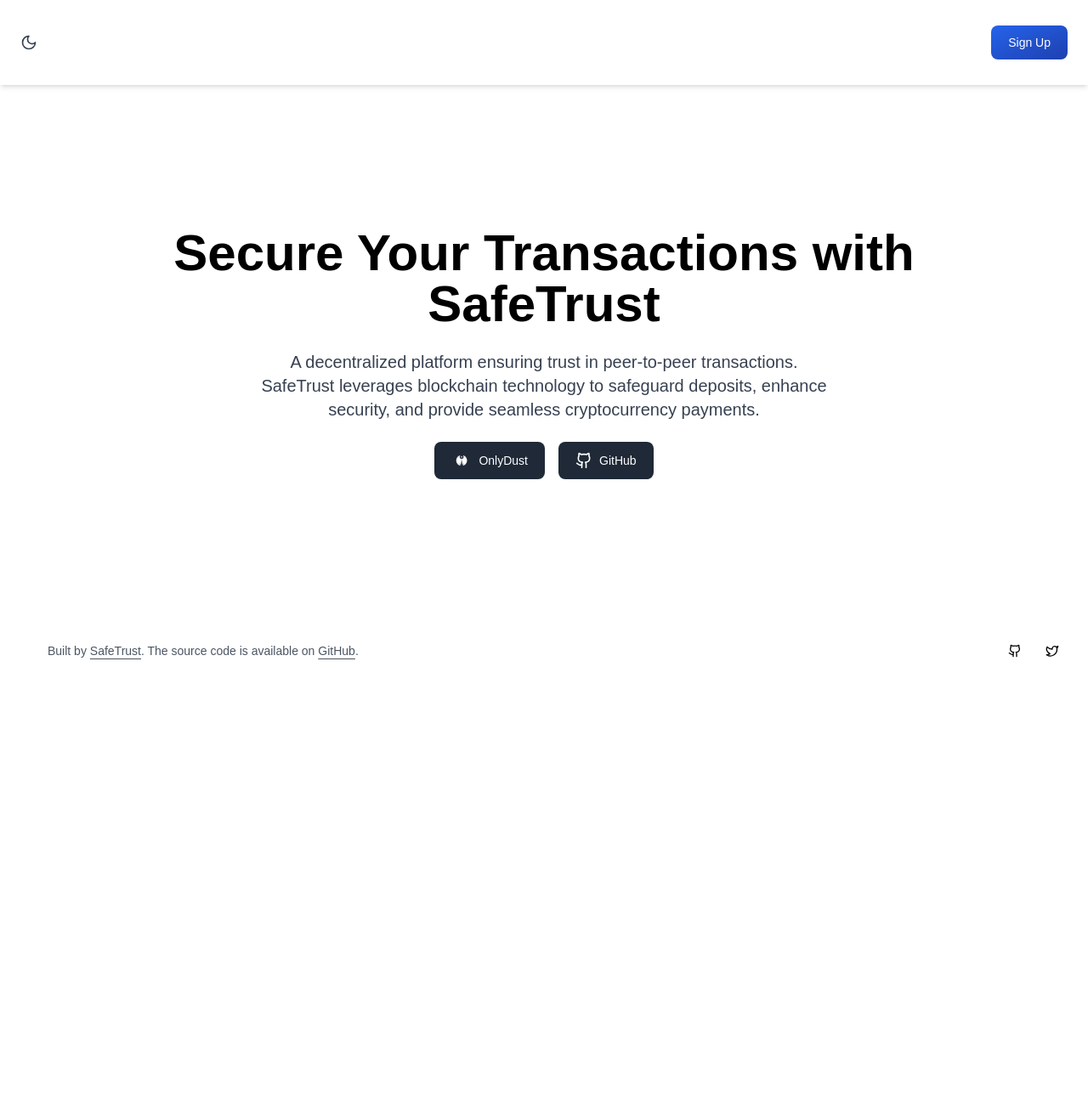
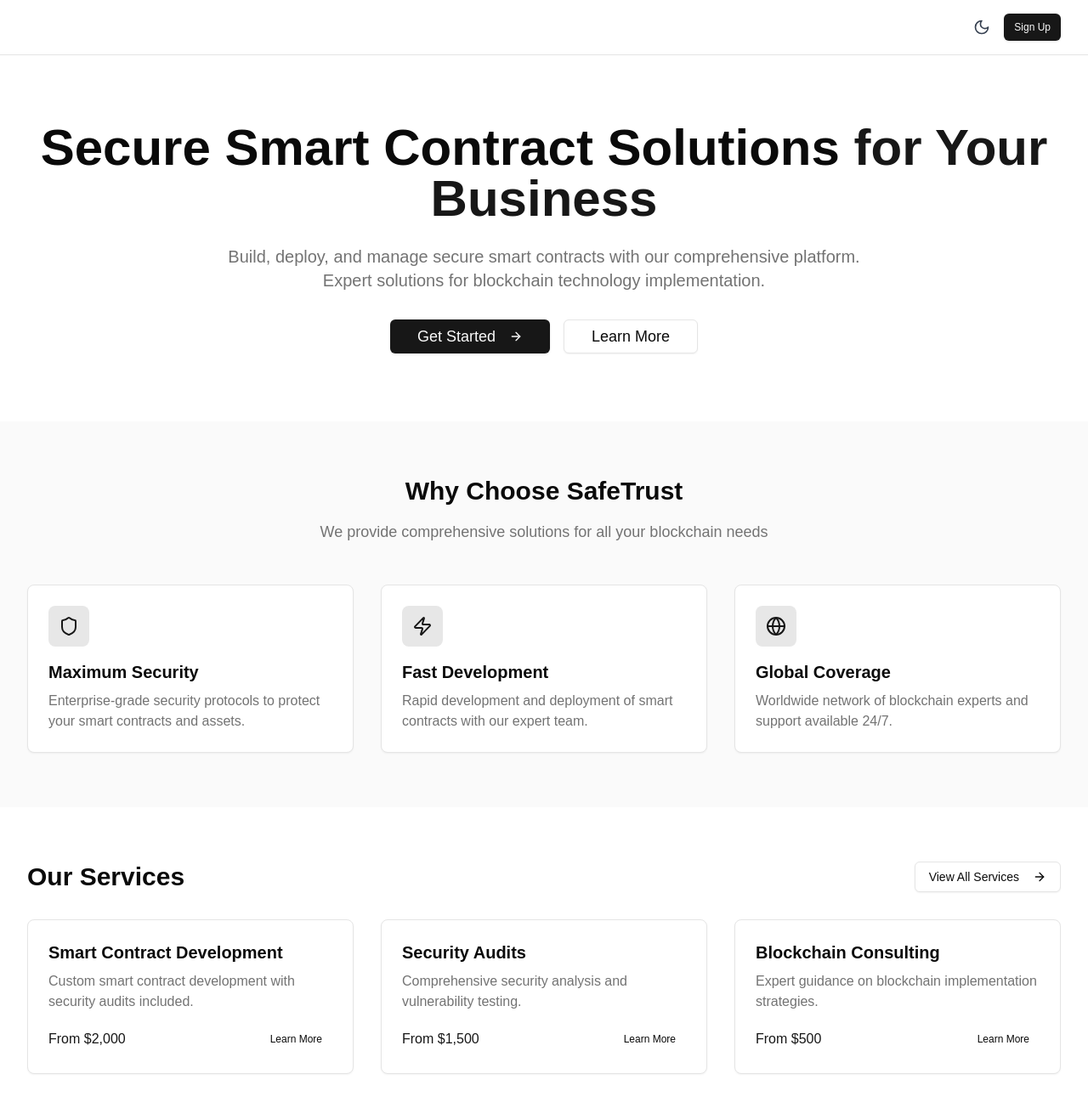
Before and after one commit to safetrustcr/dApp-SafeTrust, a Next.js app: page / in a window 1280 px wide. Shown: the top 1297 px of the page at 85% size. Before the commit the page ends 800 px from the top, so only its background shows below. Built offline with nearby package versions, Linux system fonts and the light colour scheme.

Commit message:
New free Design v1

```diff
--- a/src/app/page.tsx
+++ b/src/app/page.tsx
@@ -1,63 +1,46 @@
 "use client";
 
+import { HeroSection } from "@/components/home/HeroSection";
+import { FeaturesSection } from "@/components/home/FeaturesSection";
+import { ServicesSection } from "@/components/home/ServicesSection";
+import { CTASection } from "@/components/home/CTASection";
 import { DashboardFooter } from "@/layouts/Footer";
 import ThemeToggle from "@/layouts/ThemeToggle";
+import { Button } from "@/components/ui/button";
 import { useRouter } from "next/navigation";
-import Image from "next/image";
-import { Github } from "lucide-react";
 
 export default function DashboardPage() {
   const router = useRouter();
 
   return (
-    <div className="h-screen flex flex-col">
-      <header className="flex justify-between items-center p-6 bg-white dark:bg-background text-black dark:text-gray-100 shadow-md">
-        <ThemeToggle />
-        <button
-          type="button"
-          className="text-white bg-gradient-to-br from-blue-600 to-blue-800 hover:bg-gradient-to-bl focus:ring-4 focus:outline-none focus:ring-green-200 dark:focus:ring-blue-800 font-medium rounded-lg text-sm px-5 py-2.5 text-center"
-          onClick={() => router.push("/auth/login")}
-        >
-          Sign Up
-        </button>
+    <div className="flex flex-col min-h-screen bg-background">
+      {/* Header */}
+      <header className="fixed top-0 left-0 right-0 z-50 border-b bg-background/95 backdrop-blur supports-[backdrop-filter]:bg-background/60">
+        <div className="max-w-7xl mx-auto px-4 sm:px-6 lg:px-8">
+          <div className="flex justify-between items-center h-16">
+            <div className="flex items-center">
+              {/* Logo o nombre de la app puede ir aquí */}
+            </div>
+            <div className="flex items-center gap-4">
+              <ThemeToggle />
+              <Button
+                onClick={() => router.push("/auth/login")}
+                variant="default"
+                size="sm"
+              >
+                Sign Up
+              </Button>
+            </div>
+          </div>
+        </div>
       </header>
 
-      <main className="flex-1 flex flex-col justify-center items-center text-center px-6 md:px-20 lg:px-32">
-        <h1 className="text-4xl md:text-6xl font-bold text-black dark:text-gray-100">
-          Secure Your Transactions with <br /> SafeTrust
-        </h1>
-        <p className="mt-6 text-lg md:text-xl text-gray-700 dark:text-gray-300 max-w-2xl">
-          A decentralized platform ensuring trust in peer-to-peer transactions.
-          SafeTrust leverages blockchain technology to safeguard deposits, enhance security,
-          and provide seamless cryptocurrency payments.
-        </p>
-
-        <div className="mt-6 flex gap-4">
-  <a
-    href="https://app.onlydust.com/projects/safetrust/overview"
-    target="_blank"
-    rel="noopener noreferrer"
-    className="flex items-center gap-2 text-white bg-gray-800 hover:bg-gray-900 focus:ring-4 focus:outline-none focus:ring-gray-700 font-medium rounded-lg text-sm px-5 py-2.5 text-center"
-  >
-    <Image
-      src="/img/onlydust.png"
-      alt="OnlyDust"
-      width={28}
-      height={28}
-      className="w-6 h-6"
-    />
-    OnlyDust
-  </a>
-  <a
-    href="https://github.com/safetrustcr"
-    target="_blank"
-    rel="noopener noreferrer"
-    className="flex items-center gap-2 text-white bg-gray-800 hover:bg-gray-900 focus:ring-4 focus:outline-none focus:ring-gray-700 font-medium rounded-lg text-sm px-5 py-2.5 text-center"
-  >
-    <Github size={20} />
-    GitHub
-  </a>
-</div>
+      {/* Añadir padding-top para compensar el header fijo */}
+      <main className="flex-1 pt-16">
+        <HeroSection />
+        <FeaturesSection />
+        <ServicesSection />
+        <CTASection />
       </main>
 
       <DashboardFooter />
--- /dev/null
+++ b/src/components/home/CTASection.tsx
@@ -0,0 +1,21 @@
+import { Button } from "@/components/ui/button";
+
+export const CTASection = () => (
+  <section className="py-20 px-4 sm:px-6 lg:px-8 bg-primary text-primary-foreground">
+    <div className="max-w-7xl mx-auto text-center">
+      <h2 className="text-3xl sm:text-4xl font-bold mb-4">
+        Ready to Get Started?
+      </h2>
+      <p className="text-lg opacity-90 mb-8 max-w-2xl mx-auto">
+        Join thousands of businesses already using our platform for their blockchain needs
+      </p>
+      <Button
+        size="lg"
+        variant="secondary"
+        className="text-lg px-8"
+      >
+        Contact Us Now
+      </Button>
+    </div>
+  </section>
+);
--- /dev/null
+++ b/src/components/home/FeatureCard.tsx
@@ -0,0 +1,17 @@
+import { LucideIcon } from 'lucide-react';
+
+interface FeatureCardProps {
+  icon: LucideIcon;
+  title: string;
+  description: string;
+}
+
+export const FeatureCard = ({ icon: Icon, title, description }: FeatureCardProps) => (
+  <div className="p-6 rounded-lg bg-card border shadow-sm hover:shadow-md transition-shadow">
+    <div className="w-12 h-12 rounded-lg bg-primary/10 flex items-center justify-center mb-4">
+      <Icon className="h-6 w-6 text-primary" />
+    </div>
+    <h3 className="text-xl font-semibold mb-2 text-foreground">{title}</h3>
+    <p className="text-muted-foreground">{description}</p>
+  </div>
+);
--- /dev/null
+++ b/src/components/home/FeaturesSection.tsx
@@ -0,0 +1,41 @@
+import { Shield, Zap, Globe } from 'lucide-react';
+import { FeatureCard } from './FeatureCard';
+
+const features = [
+  {
+    icon: Shield,
+    title: "Maximum Security",
+    description: "Enterprise-grade security protocols to protect your smart contracts and assets.",
+  },
+  {
+    icon: Zap,
+    title: "Fast Development",
+    description: "Rapid development and deployment of smart contracts with our expert team.",
+  },
+  {
+    icon: Globe,
+    title: "Global Coverage",
+    description: "Worldwide network of blockchain experts and support available 24/7.",
+  },
+];
+
+export const FeaturesSection = () => (
+  <section className="py-16 px-4 sm:px-6 lg:px-8 bg-muted/50">
+    <div className="max-w-7xl mx-auto">
+      <div className="text-center mb-12">
+        <h2 className="text-3xl font-bold text-foreground mb-4">
+          Why Choose SafeTrust
+        </h2>
+        <p className="text-lg text-muted-foreground max-w-2xl mx-auto">
+          We provide comprehensive solutions for all your blockchain needs
+        </p>
+      </div>
+
+      <div className="grid grid-cols-1 md:grid-cols-2 lg:grid-cols-3 gap-8">
+        {features.map((feature, index) => (
+          <FeatureCard key={index} {...feature} />
+        ))}
+      </div>
+    </div>
+  </section>
+);
--- /dev/null
+++ b/src/components/home/HeroSection.tsx
@@ -0,0 +1,28 @@
+import { Button } from "@/components/ui/button";
+import { ArrowRight } from "lucide-react";
+
+export const HeroSection = () => (
+  <section className="relative py-20 px-4 sm:px-6 lg:px-8 bg-background">
+    <div className="max-w-7xl mx-auto">
+      <div className="text-center">
+        <h1 className="text-4xl sm:text-5xl md:text-6xl font-bold text-foreground mb-6">
+          Secure Smart Contract Solutions
+          <span className="text-primary"> for Your Business</span>
+        </h1>
+        <p className="text-lg sm:text-xl text-muted-foreground mb-8 max-w-3xl mx-auto">
+          Build, deploy, and manage secure smart contracts with our comprehensive platform.
+          Expert solutions for blockchain technology implementation.
+        </p>
+        <div className="flex flex-col sm:flex-row gap-4 justify-center">
+          <Button size="lg" className="text-lg px-8">
+            Get Started
+            <ArrowRight className="ml-2 h-5 w-5" />
+          </Button>
+          <Button variant="outline" size="lg" className="text-lg px-8">
+            Learn More
+          </Button>
+        </div>
+      </div>
+    </div>
+  </section>
+);
--- /dev/null
+++ b/src/components/home/ServiceCard.tsx
@@ -0,0 +1,22 @@
+import { Button } from "@/components/ui/button";
+
+interface ServiceCardProps {
+  title: string;
+  description: string;
+  price: string;
+}
+
+export const ServiceCard = ({ title, description, price }: ServiceCardProps) => (
+  <div className="bg-card p-6 rounded-lg border shadow-sm hover:shadow-md transition-shadow">
+    <h3 className="text-xl font-semibold mb-2 text-foreground">{title}</h3>
+    <p className="text-muted-foreground mb-4">{description}</p>
+    <div className="flex justify-between items-center">
+      <span className="text-primary font-medium">
+        From ${price}
+      </span>
+      <Button variant="ghost" size="sm">
+        Learn More
+      </Button>
+    </div>
+  </div>
+);
--- /dev/null
+++ b/src/components/home/ServicesSection.tsx
@@ -0,0 +1,46 @@
+import { Button } from "@/components/ui/button";
+import { ArrowRight } from "lucide-react";
+import Link from "next/link";
+import { ServiceCard } from "./ServiceCard";
+
+const services = [
+  {
+    title: "Smart Contract Development",
+    description: "Custom smart contract development with security audits included.",
+    price: "2,000",
+  },
+  {
+    title: "Security Audits",
+    description: "Comprehensive security analysis and vulnerability testing.",
+    price: "1,500",
+  },
+  {
+    title: "Blockchain Consulting",
+    description: "Expert guidance on blockchain implementation strategies.",
+    price: "500",
+  },
+];
+
+export const ServicesSection = () => (
+  <section className="py-16 px-4 sm:px-6 lg:px-8 bg-background">
+    <div className="max-w-7xl mx-auto">
+      <div className="flex justify-between items-center mb-8">
+        <h2 className="text-3xl font-bold text-foreground">
+          Our Services
+        </h2>
+        <Link href="/service-search">
+          <Button variant="outline">
+            View All Services
+            <ArrowRight className="ml-2 h-4 w-4" />
+          </Button>
+        </Link>
+      </div>
+
+      <div className="grid grid-cols-1 md:grid-cols-2 lg:grid-cols-3 gap-8">
+        {services.map((service, index) => (
+          <ServiceCard key={index} {...service} />
+        ))}
+      </div>
+    </div>
+  </section>
+);
```
